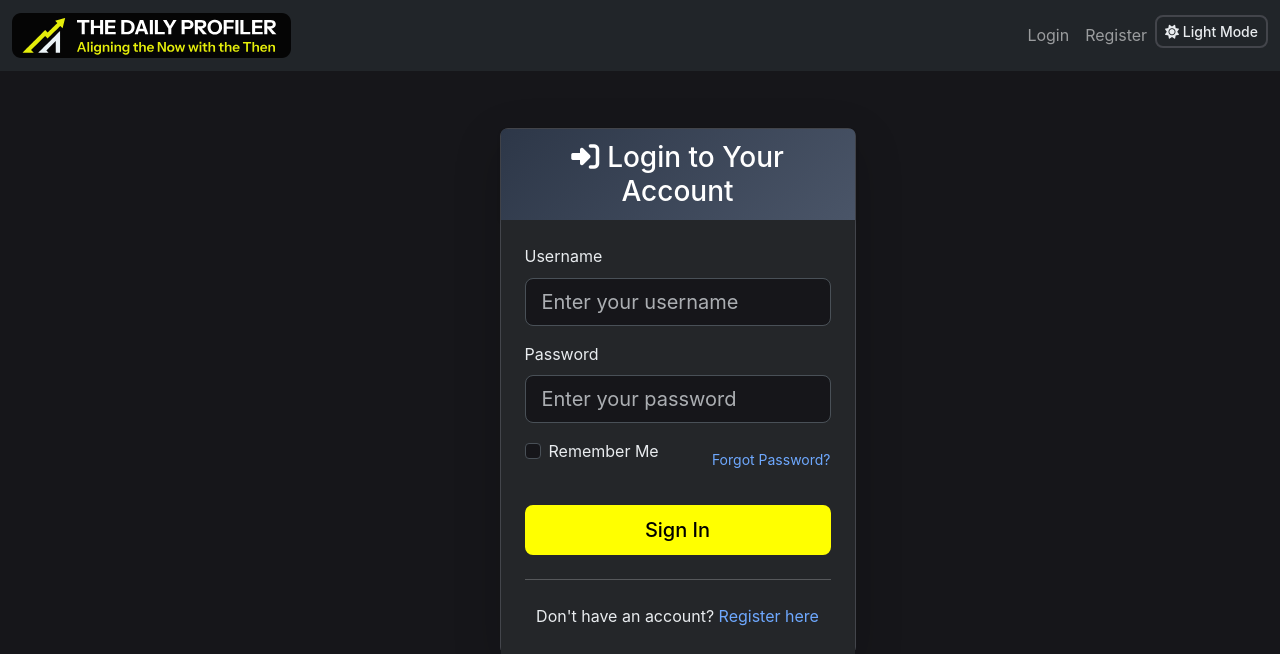
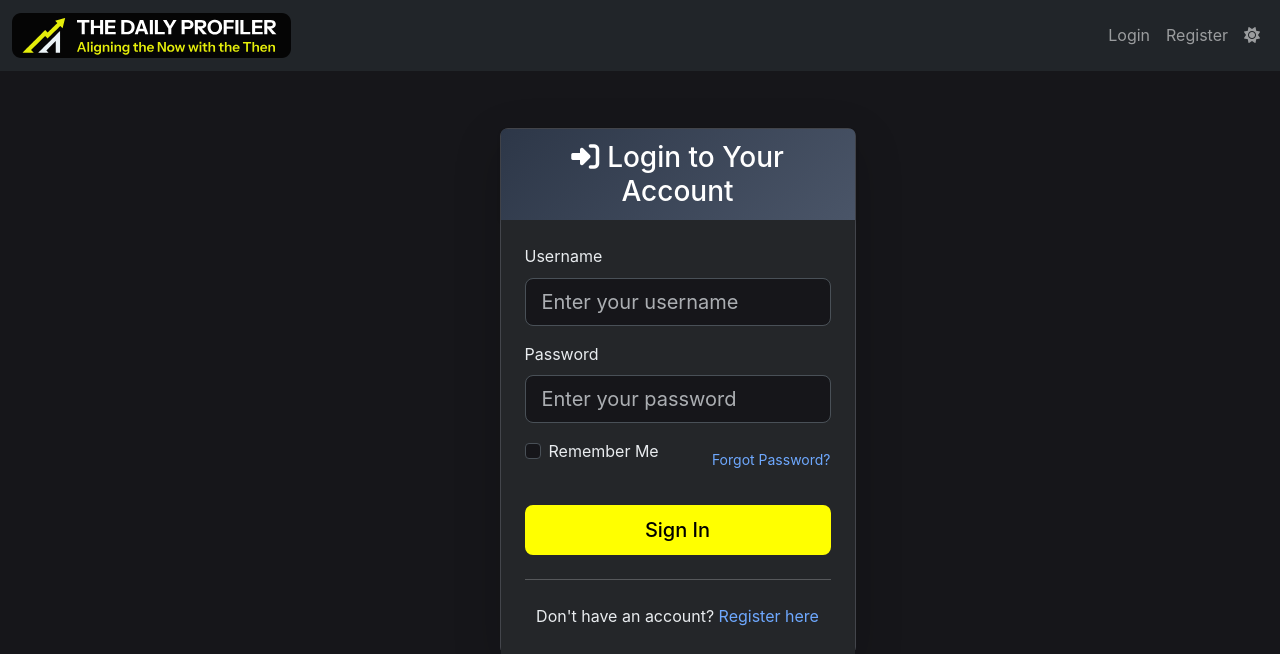
Before and after one commit to smitty1021/DP_TG, a Flask app: a page that uses app/templates/base.html in a window 1280 px wide. Shown: the top 654 px of the page. Run offline with Flask 3, Linux system fonts and the light colour scheme; some libraries are stand-ins or nearby versions.

Commit message:
fixing global styling of action buttons in style.css v7

```diff
--- a/app/static/js/theme.js
+++ b/app/static/js/theme.js
@@ -31,10 +31,8 @@
     function updateThemeIcon(theme) {
         if (theme === 'dark') {
             icon.className = 'fas fa-sun';
-            themeToggle.innerHTML = '<i class="fas fa-sun"></i> Light Mode';
         } else {
             icon.className = 'fas fa-moon';
-            themeToggle.innerHTML = '<i class="fas fa-moon"></i> Dark Mode';
         }
     }
 });
--- a/app/templates/base.html
+++ b/app/templates/base.html
@@ -14,11 +14,6 @@
     <script src="https://cdn.jsdelivr.net/npm/chart.js"></script>
 
     <link rel="stylesheet" href="{{ url_for('static', filename='css/style.css') }}">
-
-
-
-
-
     {% block head_extra %}{% endblock %}
 </head>
 <body class="d-flex flex-column min-vh-100">
@@ -71,11 +66,12 @@
                          <li class="nav-item"><a class="nav-link" href="{{ url_for('auth.login') }}">Login</a></li>
                          <li class="nav-item"><a class="nav-link" href="{{ url_for('auth.register') }}">Register</a></li>
                     {% endif %}
-                    <div class="theme-toggle">
-                        <button id="themeToggle" class="btn btn-outline-secondary btn-sm">
+                    <!-- Theme Toggle Button - Icon Only -->
+                    <li class="nav-item">
+                        <a class="nav-link" href="#" id="themeToggle" role="button">
                             <i class="fas fa-moon"></i>
-                        </button>
-                    </div>
+                        </a>
+                    </li>
                 </ul>
             </div>
         </div>
```
